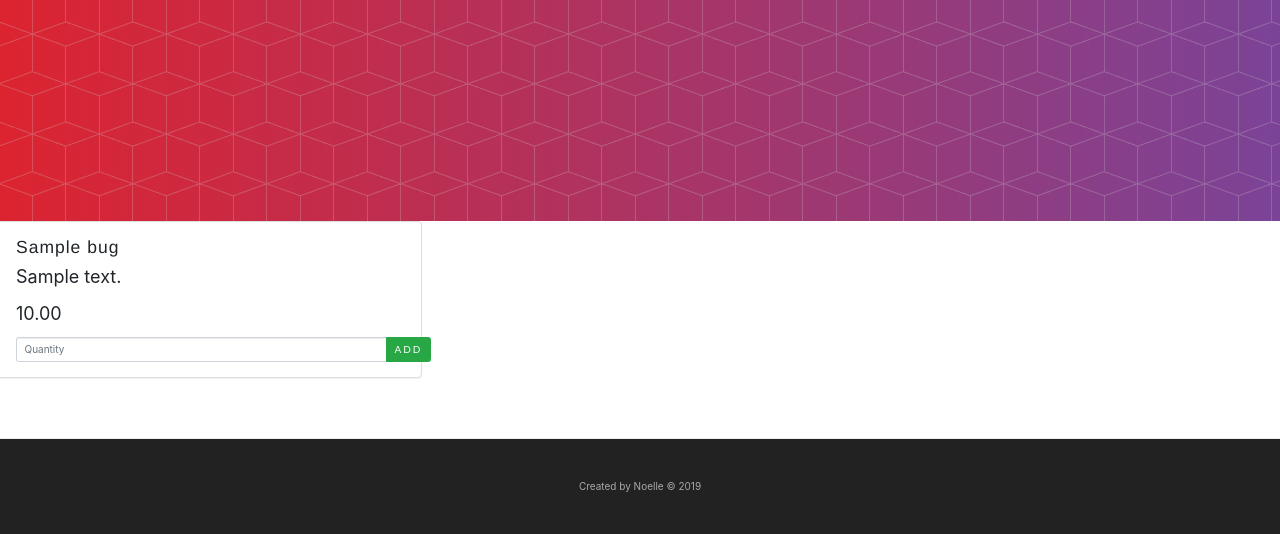
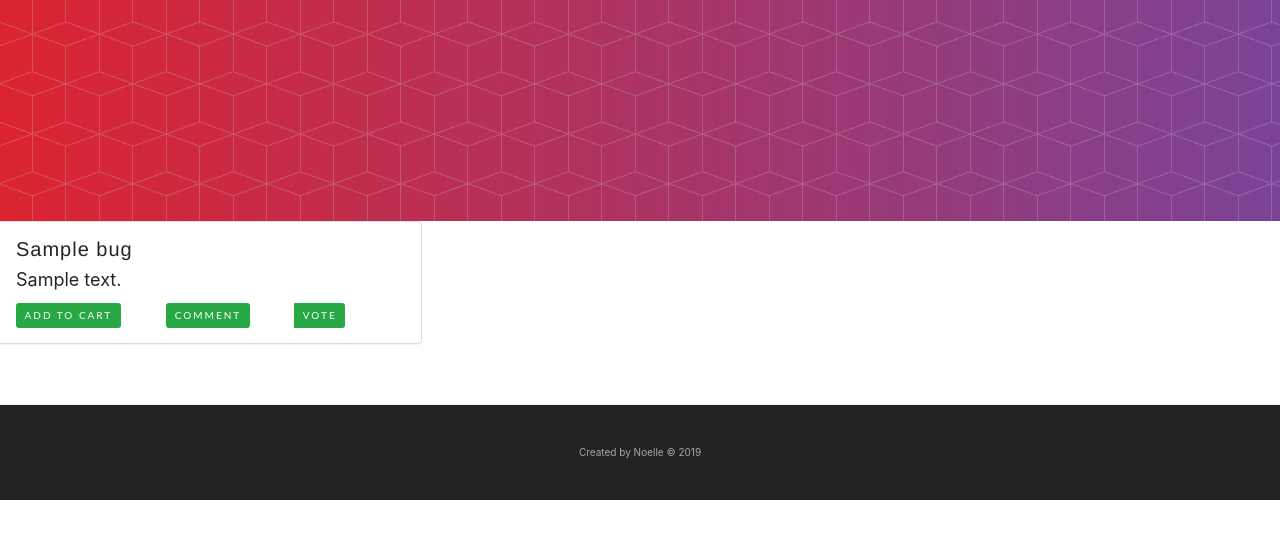
Before and after one commit to Code-Institute-Submissions/ecommerce-project, a Django app: page /bugs/ in a window 1280 px wide. Shown: the part 629-1163 px from the top of the page. After the commit the page ends 1129 px from the top, so only its background shows below. Run offline with Django 3.2, Linux system fonts and the light colour scheme; tables that the repository leaves empty hold one stand-in row (values such as "Sample post"); parts of the project's set-up code (start-up, migrations or seed data) failed here and were passed over; some libraries are stand-ins or nearby versions; grey boxes are pictures that could not be loaded.

Commit message:
added comment and vote buttons to bugs form

```diff
--- a/bugs/templates/bugs.html
+++ b/bugs/templates/bugs.html
@@ -1,4 +1,4 @@
-{% extends 'base.html' %} {% block content %}
+{% extends 'index.html' %} {% block content %}
 
 <div class="row row-flex">
     {% for bug in bugs %}
@@ -6,26 +6,24 @@
     <div class="col-xs-10 col-xs-offset-1 col-sm-offset-0 col-sm-6 col-md-4 display panel panel-default">
 
         <div class="panel-body">
-            <div class="bug" style="background-image: url('{{ MEDIA_URL }}{{ product.image }}')"></div>
+            <div class="bug" style="background-image: url('{{ MEDIA_URL }}{{ bugs.image }}')"></div>
 
-            <h3>{{ bug.name }}</h3>
+            <h2>{{ bug.name }}</h2>
             <p class="bug-description">{{ bug.description }}</p>
-            <p>{{ bug.price }} </p>
 
 
             <form method="post" action="{% url 'add_to_cart' bug.id %}">
                 {% csrf_token %}
-                <div class="input-group">
-                    <input name='quantity' type="number" min="1" max="999" class="form-control" placeholder="Quantity">
                     <span class="input-group-btn">
-                            <button class="btn btn-success" type="submit">Add</button>
+                            <button class="btn btn-success" type="submit">Add to cart</button>
                           </span>
-                </div>
-                <!-- /input-group -->
-
+                    <span class="input-group-btn">
+                            <button class="btn btn-success" type="submit">Comment</button>
+                          </span>
+                          <span class="input-group-btn">
+                            <button class="btn btn-success" type="submit">Vote</button>
+                          </span>
             </form>
-
-
         </div>
     </div>
     {% endfor %}
```
